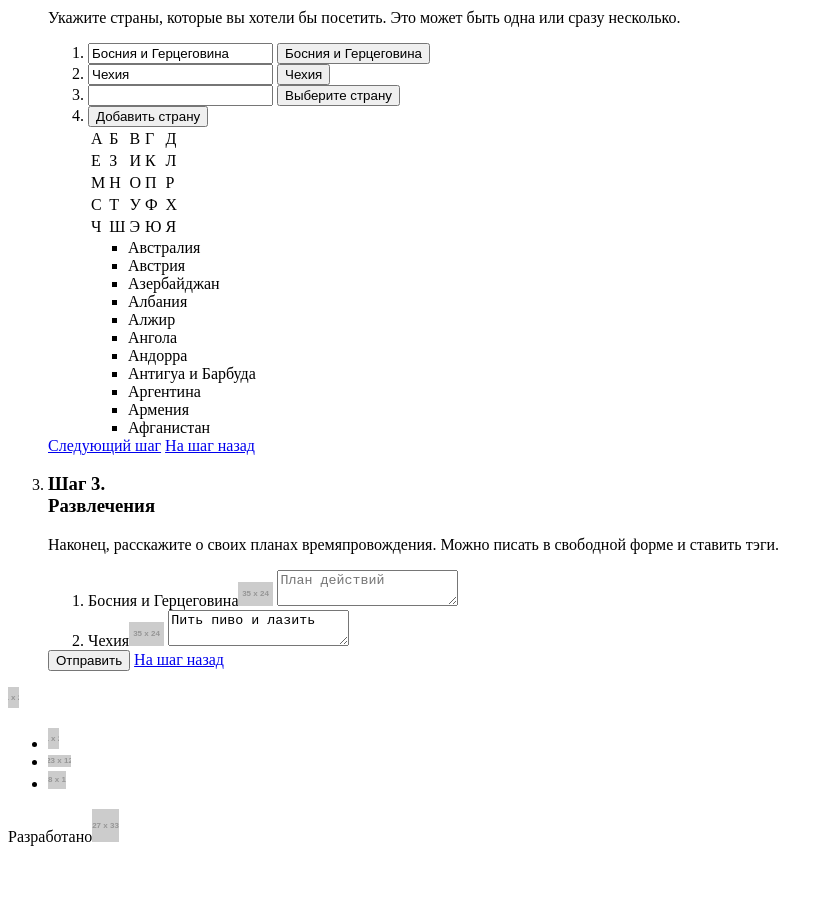
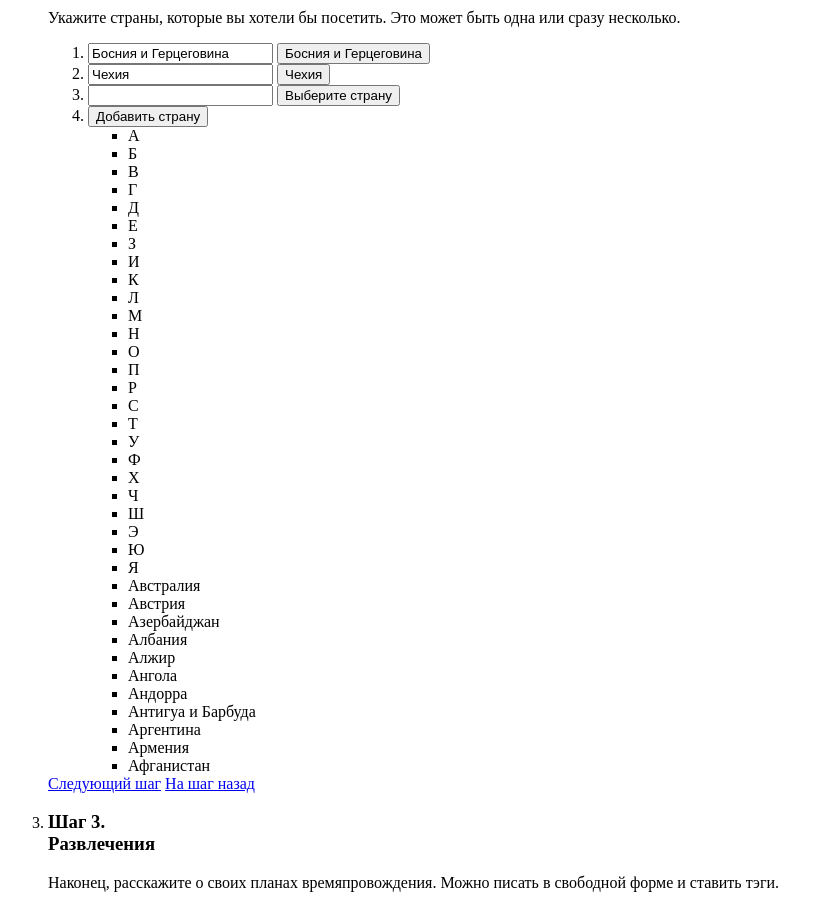
Before and after one commit to Zhenia96/1585111-pognali-21, a website: page source/form.html in a window 1280 px wide. Shown: the part 1760-2665 px from the top of the page, without its empty margins (0-833 px from the left). Before the commit the page ends 2622 px from the top, so only its background shows below. Drawn offline with Linux system fonts and the light colour scheme; placeholder pictures from the web are drawn by us.

Commit message:
Make alphabet as list

```diff
--- a/source/form.html
+++ b/source/form.html
@@ -141,7 +141,7 @@
                   <th class="calendar__heading">П<span class="visually-hidden">ятница</span></th>
                   <th class="calendar__heading">С<span class="visually-hidden">уббота</span></th>
                   <th class="calendar__heading">В<span class="visually-hidden">оскресенье</span></th>
-                </tr>
+
                 <tr class="calendar__row">
                   <td class="calendar__item"><label>23<input class="visually-hidden" type="checkbox" value="23"
                         name="day"></label>
@@ -164,7 +164,7 @@
                   <td class="calendar__item"><label>1<input class="visually-hidden" type="checkbox" value="1"
                         name="day"></label>
                   </td>
-                </tr>
+
                 <tr class="calendar__row">
                   <td class="calendar__item"><label>2<input class="visually-hidden" type="checkbox" value="2"
                         name="day"></label>
@@ -187,7 +187,7 @@
                   <td class="calendar__item"><label>8<input class="visually-hidden" type="checkbox" value="8"
                         name="day"></label>
                   </td>
-                </tr>
+
                 <tr class="calendar__row">
                   <td class="calendar__item"><label>9<input class="visually-hidden" type="checkbox" value="9"
                         name="day"></label>
@@ -210,7 +210,7 @@
                   <td class="calendar__item"><label>15<input class="visually-hidden" type="checkbox" value="15"
                         name="day"></label>
                   </td>
-                </tr>
+
                 <tr class="calendar__row">
                   <td class="calendar__item"><label>16<input class="visually-hidden" type="checkbox" value="16"
                         name="day"></label>
@@ -233,7 +233,7 @@
                   <td class="calendar__item"><label>22<input class="visually-hidden" type="checkbox" value="22"
                         name="day"></label>
                   </td>
-                </tr>
+
                 <tr class="calendar__row">
                   <td class="calendar__item"><label>23<input class="visually-hidden" type="checkbox" value="23"
                         name="day"></label>
@@ -256,7 +256,7 @@
                   <td class="calendar__item"><label>29<input class="visually-hidden" type="checkbox" value="29"
                         name="day"></label>
                   </td>
-                </tr>
+
                 <tr class="calendar__row">
                   <td class="calendar__item"><label>30<input class="visually-hidden" type="checkbox" value="30"
                         name="day"></label>
@@ -279,7 +279,7 @@
                   <td class="calendar__item"><label>5<input class="visually-hidden" type="checkbox" value="5"
                         name="day"></label>
                   </td>
-                </tr>
+
               </table>
               <a class="form-section__button" href="#Step-2">Следующий шаг</a>
             </li>
@@ -304,43 +304,33 @@
                 <li class="form-section__country">
                   <button class="form-section__country-selector">Добавить страну</button>
                   <div class="form-section__box">
-                    <table class="alphabet form-section__alphabet">
-                      <tr class="alphabet__row">
-                        <td class="alphabet__cell">А</td>
-                        <td class="alphabet__cell">Б</td>
-                        <td class="alphabet__cell">В</td>
-                        <td class="alphabet__cell">Г</td>
-                        <td class="alphabet__cell">Д</td>
-                      </tr>
-                      <tr class="alphabet__row">
-                        <td class="alphabet__cell">Е</td>
-                        <td class="alphabet__cell">З</td>
-                        <td class="alphabet__cell">И</td>
-                        <td class="alphabet__cell">К</td>
-                        <td class="alphabet__cell">Л</td>
-                      </tr>
-                      <tr class="alphabet__row">
-                        <td class="alphabet__cell">М</td>
-                        <td class="alphabet__cell">Н</td>
-                        <td class="alphabet__cell">О</td>
-                        <td class="alphabet__cell">П</td>
-                        <td class="alphabet__cell">Р</td>
-                      </tr>
-                      <tr class="alphabet__row">
-                        <td class="alphabet__cell">С</td>
-                        <td class="alphabet__cell">Т</td>
-                        <td class="alphabet__cell">У</td>
-                        <td class="alphabet__cell">Ф</td>
-                        <td class="alphabet__cell">Х</td>
-                      </tr>
-                      <tr class="alphabet__row">
-                        <td class="alphabet__cell">Ч</td>
-                        <td class="alphabet__cell">Ш</td>
-                        <td class="alphabet__cell">Э</td>
-                        <td class="alphabet__cell">Ю</td>
-                        <td class="alphabet__cell">Я</td>
-                      </tr>
-                    </table>
+                    <ul class="alphabet form-section__alphabet">
+                      <li class="alphabet__item">А</li>
+                      <li class="alphabet__item">Б</li>
+                      <li class="alphabet__item">В</li>
+                      <li class="alphabet__item">Г</li>
+                      <li class="alphabet__item">Д</li>
+                      <li class="alphabet__item">Е</li>
+                      <li class="alphabet__item">З</li>
+                      <li class="alphabet__item">И</li>
+                      <li class="alphabet__item">К</li>
+                      <li class="alphabet__item">Л</li>
+                      <li class="alphabet__item">М</li>
+                      <li class="alphabet__item">Н</li>
+                      <li class="alphabet__item">О</li>
+                      <li class="alphabet__item">П</li>
+                      <li class="alphabet__item">Р</li>
+                      <li class="alphabet__item">С</li>
+                      <li class="alphabet__item">Т</li>
+                      <li class="alphabet__item">У</li>
+                      <li class="alphabet__item">Ф</li>
+                      <li class="alphabet__item">Х</li>
+                      <li class="alphabet__item">Ч</li>
+                      <li class="alphabet__item">Ш</li>
+                      <li class="alphabet__item">Э</li>
+                      <li class="alphabet__item">Ю</li>
+                      <li class="alphabet__item">Я</li>
+                    </ul>
                     <ul class="countries-list form-section__countries-list">
                       <li class="countries-list__item">Австралия</li>
                       <li class="countries-list__item">Австрия</li>
@@ -391,7 +381,7 @@
 
   <footer class="main-footer">
     <div class="centering-wrapper">
-      <a class="logo main-footer__logo" href="#"><img src="https://via.placeholder.com/11x21"
+      <a class="logo main-footer__logo" href="index.html"><img src="https://via.placeholder.com/11x21"
           alt="Логотип туристического сервиса Погнали"></a>
       <ul class="social main-footer__social">
         <li class="social__item"><a href="#"><img src="https://via.placeholder.com/11x21" alt="Мы в Фейсбуке"></a></li>
```
